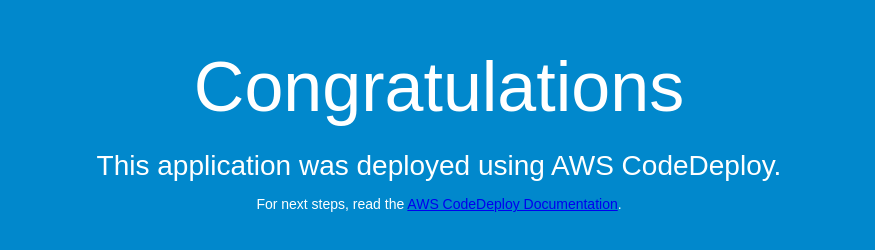
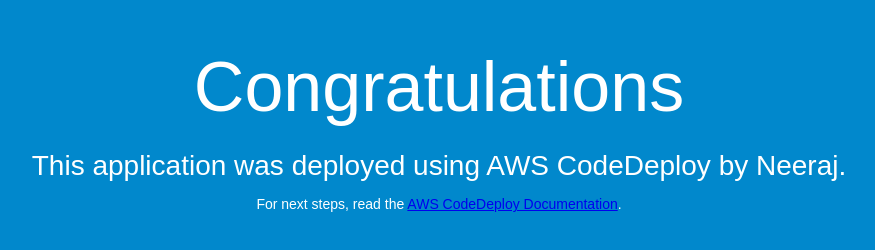
Before and after one commit to neerajsharmaishere/sampleweb, a plain HTML site: page index.html in a window 1280 px wide. Shown: the whole page, without its empty margins (201-1076 px from the left). Drawn offline with Linux system fonts and the light colour scheme.

Commit message:
Update index.html

```diff
--- a/index.html
+++ b/index.html
@@ -27,7 +27,7 @@
 <body>
   <div align="center">
     <h1>Congratulations</h1>
-    <h2>This application was deployed using AWS CodeDeploy.</h2>
+    <h2>This application was deployed using AWS CodeDeploy by Neeraj.</h2>
     <p>For next steps, read the <a href="http://aws.amazon.com/documentation/codedeploy">AWS CodeDeploy Documentation</a>.</p>
   </div>
 </body>
```
